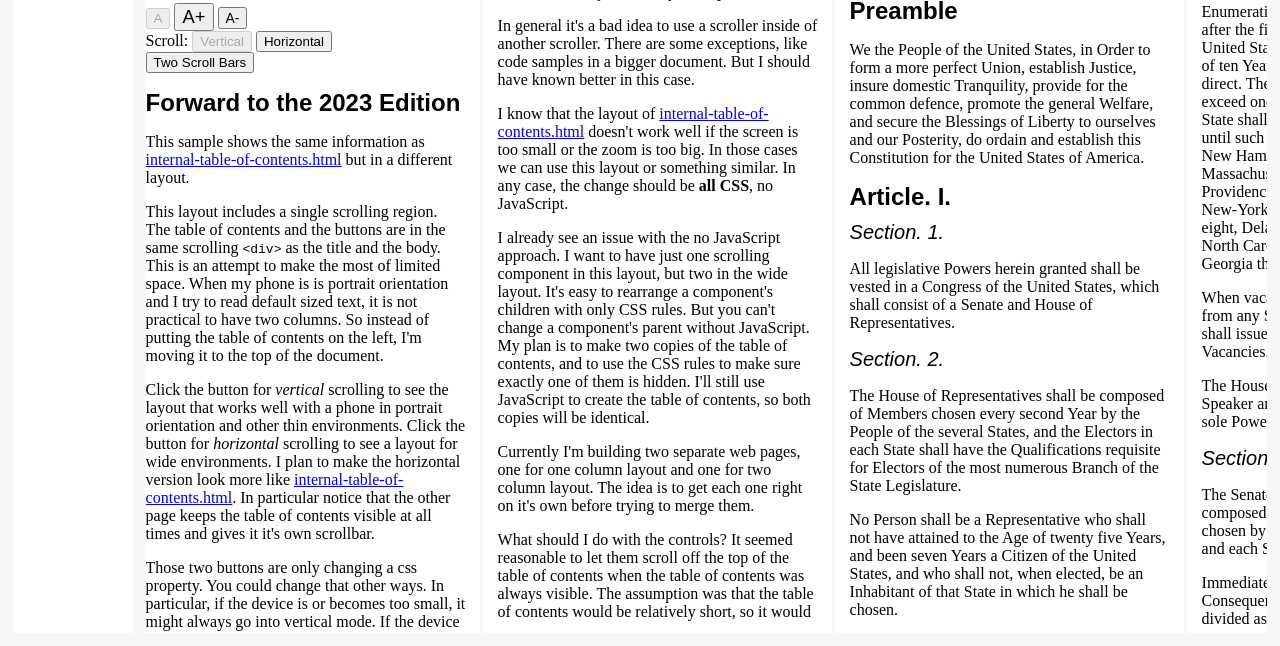
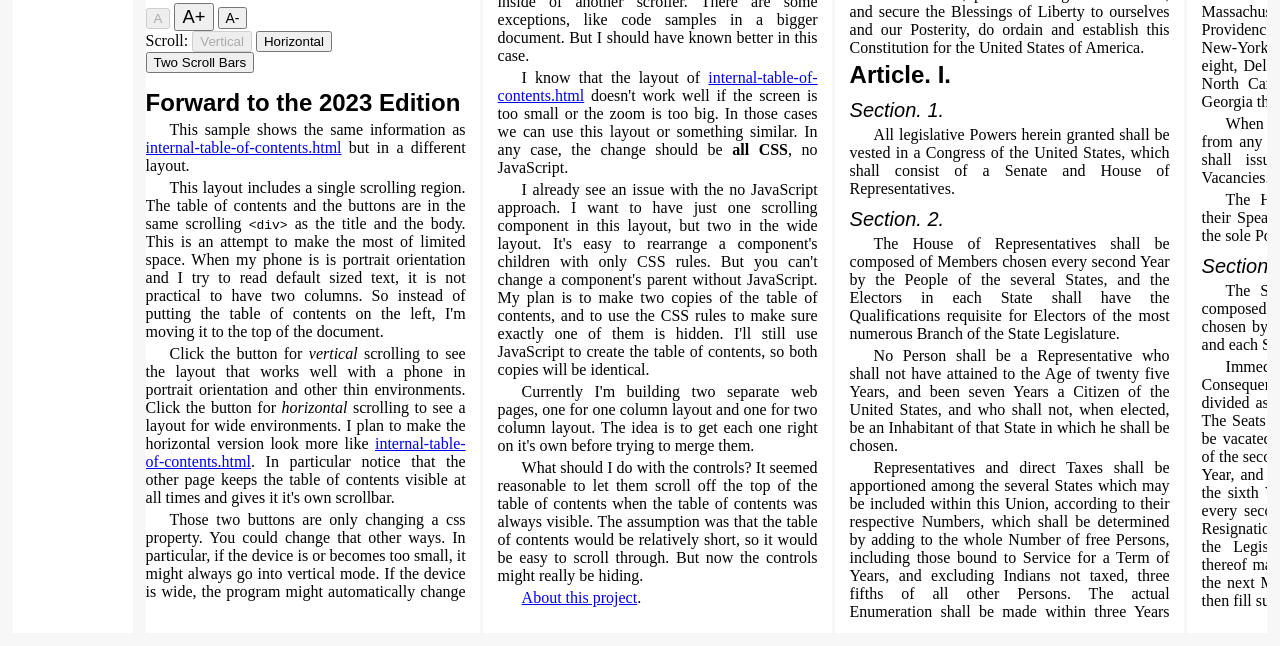
Before and after one commit to TradeIdeasPhilip/readable-web-pages, a website built with Vite: page unlimited-scroll.html in a window 1280 px wide. Shown: the part 154-800 px from the top of the page. Built offline with nearby package versions, Linux system fonts and the light colour scheme; what phil-lib would draw is missing.

Commit message:
Make it look more like a book or newspaper.

```diff
--- a/src/unlimited-scroll.css
+++ b/src/unlimited-scroll.css
@@ -95,6 +95,12 @@ div[data-phil-scroll-type] {
   background-color: white;
 }
 
+div[data-phil-scroll-type] p {
+  text-align: justify;
+  text-indent: 3ch;
+  margin: 0.25em 0;
+}
+
 div[data-phil-scroll-type="horizontal"] {
   position: relative;
   /*margin: 1em;*/
```
